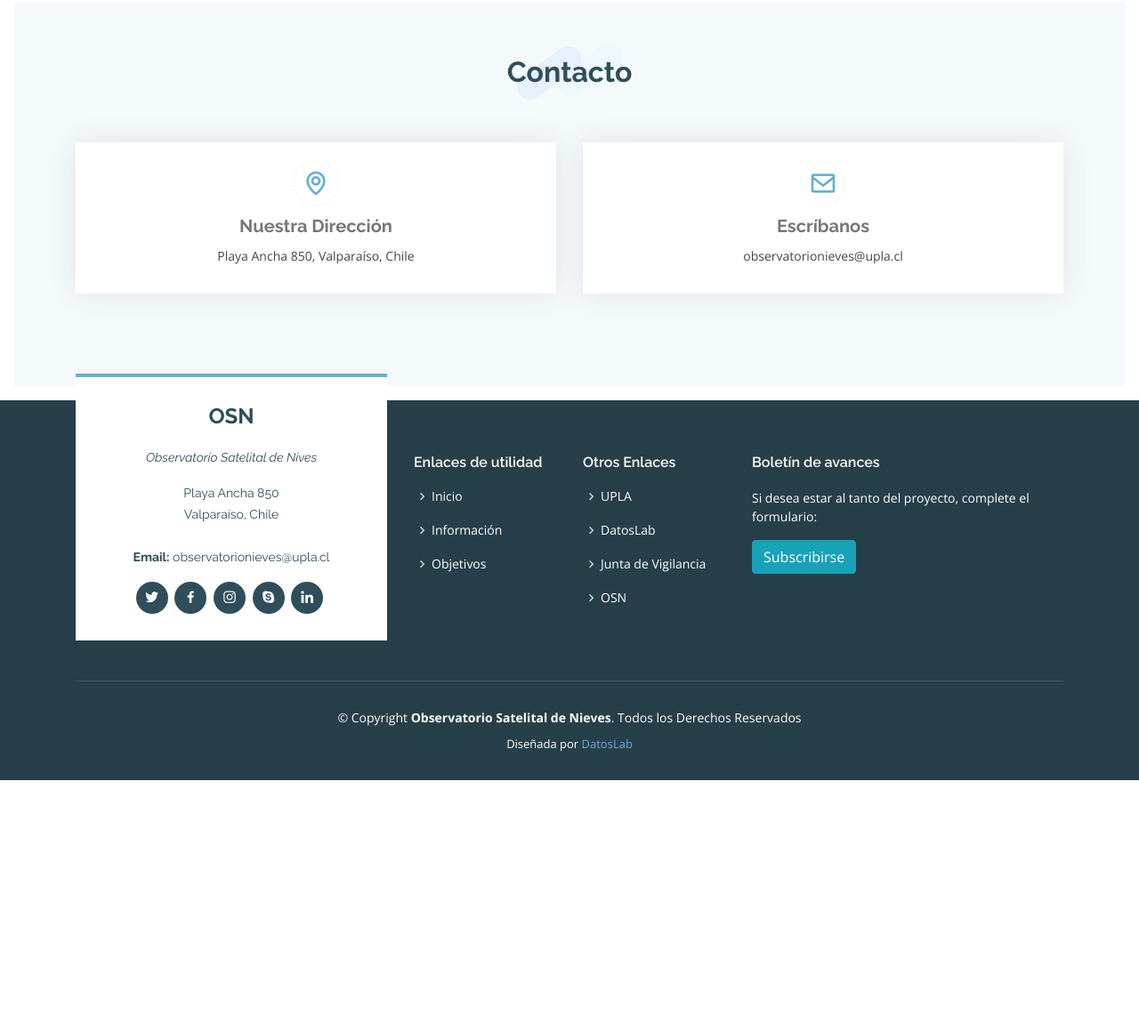
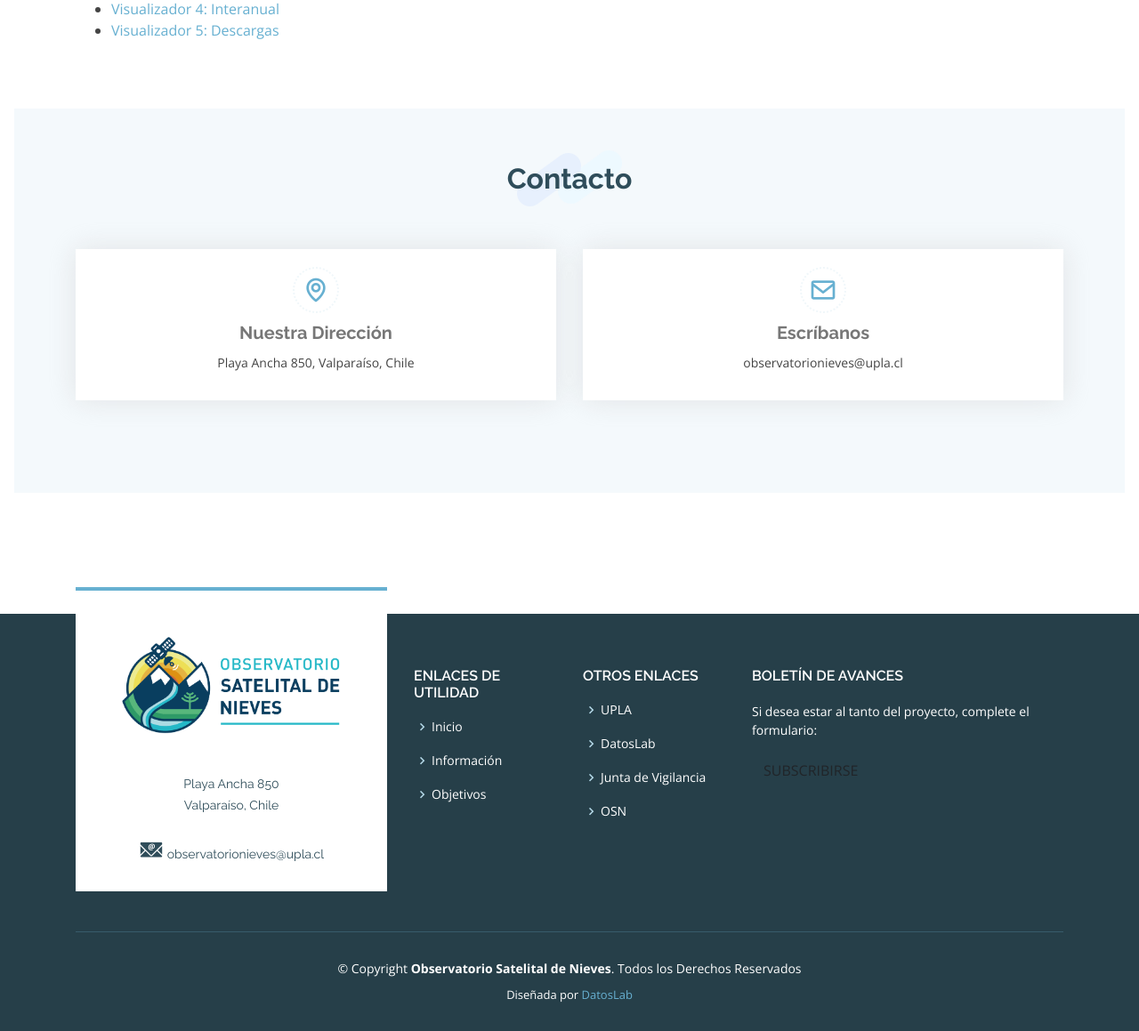
Before and after one commit to DatosLabUPLA/obsnieves-web-legacy, a Django app: page /basededatos in a window 1280 px wide. Shown: the part 2485-3644 px from the top of the page at 89% size. Before the commit the page ends 3362 px from the top, so only its background shows below. Run offline with Django 3.2, Linux system fonts and the light colour scheme; some libraries are stand-ins or nearby versions.

Commit message:
Update: Se actualiza el diseño base

```diff
--- a/core/templates/core/base.html
+++ b/core/templates/core/base.html
@@ -19,12 +19,12 @@
   <meta name="viewport" content="width=device-width, initial-scale=1, shrink-to-fit=no">
 
   <title>Observatorio Satelital de Nieves - {% block title %}{% endblock title %} </title>
-  <meta content="" name="descriptison">
+  <meta content="Observatorio Satelital de Nieves - Chile" name="description">
   <meta content="" name="keywords">
 
   <!-- Favicons -->
-  <link href="assets/img/favicon.png" rel="icon">
-  <link href="assets/img/apple-touch-icon.png" rel="apple-touch-icon">
+  <link href="{% static "img/favicon.png" %}" rel="icon">
+  <link href="{% static "img/apple-touch-icon.png" %}" rel="apple-touch-icon">
 
   <!-- Google Fonts -->
   <link href="https://fonts.googleapis.com/css?family=Open+Sans:300,300i,400,400i,600,600i,700,700i|Raleway:300,300i,400,400i,500,500i,600,600i,700,700i|Poppins:300,300i,400,400i,500,500i,600,600i,700,700i" rel="stylesheet">
@@ -58,38 +58,54 @@
     <div class="container d-flex align-items-center">
 
       <div class="logo mr-auto">
-        <h1 class="text-light"><a href="{% url 'home' %}"><span>OBSERVATORIO NIEVES</span></a></h1>
-        <!-- Uncomment below if you prefer to use an image logo -->
-        <!-- <a href="index.html"><img src="assets/img/logo.png" alt="" class="img-fluid"></a>-->
+        <a href="{% url 'home' %}">
+          {% if request.resolver_match.url_name == "home" %}
+          <img src="{% static 'img/logos_obsnieves/logo-horizontal-color-negativo.png' %}" alt="" class="img-fluid" style="min-height: 100px">
+          {% else %}
+          <img src="{% static 'img/logos_obsnieves/logo-horizontal-color-positivo.png' %}" alt="" class="img-fluid" style="min-height: 100px">
+          {% endif %}
+        </a>
       </div>
 
       <nav class="nav-menu d-none d-lg-block">
         <ul>
 
             <li class="{% if request.resolver_match.url_name == "home" %}active{% endif %}">
-                <a href="{% url 'home' %}">Home</a>
+                <a href="{% url 'home' %}" class="{% if request.resolver_match.url_name == "home" %}text-white{% else %}txt-naranjo-2{% endif %}"><i class="icofont-home"></i> Inicio</a>
             </li>
-            <li class="{% if request.resolver_match.url_name == "team" %}active{% endif %}">
-                <a href="{% url 'team' %}">Equipo de trabajo</a>
+            <li class="drop-down {% if request.resolver_match.url_name == "team" %}active{% endif %}">
+                <a href="#" class="{% if request.resolver_match.url_name == "home" %}text-white{% else %}txt-naranjo-2{% endif %}">Equipo de trabajo</a>
+                <ul>
+                  <li><a href="{% url 'team_director' %}">Directores</a></li>
+                  <li><a href="{% url 'team_investigator' %}">Investigadores</a></li>
+                  <li><a href="{% url 'team_professional' %}">Profesionales</a></li>
+                  <li><a href="{% url 'team_students' %}">Estudiantes</a></li>
+                  <li><a href="{% url 'team_lab' %}">Laboratorios</a></li>
+                  <li><a href="{% url 'team_associate' %}">Entidades Asociadas</a></li>
+                  <li><a href="{% url 'team_collab' %}">Entidades Colaboradoras</a></li>
+              </ul>
             </li>
-            <li class="{% if request.resolver_match.url_name == "database" %}active{% endif %}">
-                <a href="{% url 'database' %}">Base de Datos</a>
+            <li class="drop-down {% if request.resolver_match.url_name == "database" %}active{% endif %}">
+                <a href="#" class="{% if request.resolver_match.url_name == "home" %}text-white{% else %}txt-naranjo-2{% endif %}">Base de Datos</a>
+                <ul>
+                  <li><a href="{% url 'database' %}">Bases de Datos</a></li>
+                  <li><a href="{% url 'display' %}#prototipo1">Escalamiento</a></li>
+              </ul>
             </li>
 
-            <li class="drop-down {% if request.resolver_match.url_name == "display" %}active{% endif %}"><a href="{% url 'display' %}">Visualizadores</a>
+            <li class="drop-down {% if request.resolver_match.url_name == "display" %}active{% endif %}">
+              <a href="#" class="{% if request.resolver_match.url_name == "home" %}text-white{% else %}txt-naranjo-2{% endif %}">Visualizadores</a>
                 <ul>
-                    <li><a href="{% url 'display' %}#prototipo5">Visualizador 1: Estado actual - zona central</a></li>
-                    <li><a href="{% url 'display' %}#prototipo1">Visualizador 2: Estado Actual - cuenca del Río Aconcagua</a></li>
-                    <li><a href="{% url 'display' %}#prototipo2">Visualizador 3: Estacional</a></li>
-                    <li><a href="{% url 'display' %}#prototipo3">Visualizador 4: Interanual</a></li>
-                    <li><a href="{% url 'display' %}#prototipo4">Visualizador 5: Descargas</a></li>
+                    <li><a href="{% url 'display' %}#prototipo5">Visualizadores Descripción</a></li>
+                    <li><a href="{% url 'display' %}#prototipo1">Visualizadores 1 - 5</a></li>
                 </ul>
             </li>
 
-            <li class="drop-down {% if request.resolver_match.url_name == "news" %}active{% endif %}"><a href="">Divulgación</a>
+            <li class="drop-down {% if request.resolver_match.url_name == "news" %}active{% endif %}">
+              <a href="#" class="{% if request.resolver_match.url_name == "home" %}text-white{% else %}txt-naranjo-2{% endif %}">Divulgación</a>
                 <ul>
                     <li><a href="{% url 'news' %}">Noticias</a></li>
-                    <li><a href="{% url 'events' %}">Eventos de divulgación</a></li>
+                    <li><a href="{% url 'events' %}">Eventos</a></li>
                 </ul>
             </li>
 
@@ -99,51 +115,56 @@
     </div>
   </header><!-- End Header -->
 
+  <section id="{% if request.resolver_match.url_name == 'home' %}hero{% else %}hero-obs{% endif %}" class="" style=""></section>
+
   {% block content %}{% endblock content %}
 
+  <section id="page-bottom"></section>
+
   <!-- ======= Footer ======= -->
-  <footer id="footer">
-    <div class="footer-top">
+  <footer id="footer" class="bg-azul-1">
+    <div class="footer-top ">
       <div class="container">
         <div class="row">
 
           <div class="col-lg-4 col-md-6">
-            <div class="footer-info" data-aos="fade-up" data-aos-delay="50">
-              <h3>OSN</h3>
-              <p class="pb-3"><em>Observatorio Satelital de Nives</em></p>
-              <p>
+            <div class="footer-info " data-aos="fade-up" data-aos-delay="50">
+              <h3>
+                <img src="{% static 'img/logos_obsnieves/logo-horizontal-color-positivo.png' %}" alt="" class="img-fluid" style="min-height: 100px">
+              </h3>
+              <p class="txt-azul-1">
                 Playa Ancha 850 <br>
                 Valparaíso, Chile<br><br>
-                <strong>Email:</strong> observatorionieves@upla.cl<br>
+                <i class="icofont-email icofont-2x"></i> observatorionieves@upla.cl<br>
               </p>
-              <div class="social-links mt-3">
+              <!-- <div class="social-links mt-3">
                 <a href="#" class="twitter"><i class="bx bxl-twitter"></i></a>
                 <a href="#" class="facebook"><i class="bx bxl-facebook"></i></a>
                 <a href="#" class="instagram"><i class="bx bxl-instagram"></i></a>
                 <a href="#" class="google-plus"><i class="bx bxl-skype"></i></a>
                 <a href="#" class="linkedin"><i class="bx bxl-linkedin"></i></a>
-              </div>
+              </div> -->
             </div>
           </div>
 
           <div class="col-lg-2 col-md-6 footer-links" data-aos="fade-up" data-aos-delay="150">
-            <h4>Enlaces de utilidad</h4>
+            <h4 class="text-uppercase txt-azul-2">Enlaces de utilidad</h4>
             <ul>
-              <li><i class="bx bx-chevron-right"></i> <a href="{% url 'home' %}">Inicio</a></li>
-              <li><i class="bx bx-chevron-right"></i> <a href="#about">Información</a></li>
-              <li><i class="bx bx-chevron-right"></i> <a href="#services">Objetivos</a></li>
+              <li><i class="bx bx-chevron-right txt-azul-2"></i> <a href="{% url 'home' %}">Inicio</a></li>
+              <li><i class="bx bx-chevron-right txt-azul-2"></i> <a href="#about">Información</a></li>
+              <li><i class="bx bx-chevron-right txt-azul-2"></i> <a href="#services">Objetivos</a></li>
 
               <!--<li><i class="bx bx-chevron-right"></i> <a href="#">Privacy policy</a></li>-->
             </ul>
           </div>
 
           <div class="col-lg-2 col-md-6 footer-links" data-aos="fade-up" data-aos-delay="250">
-            <h4>Otros Enlaces</h4>
+            <h4 class="text-uppercase txt-azul-2">Otros Enlaces</h4>
             <ul>
-              <li><i class="bx bx-chevron-right"></i> <a href="https://www.upla.cl/" target="_blank">UPLA</a></li>
-              <li><i class="bx bx-chevron-right"></i> <a href="https://datoslab.cl/" target="_blank">DatosLab</a></li>
-              <li><i class="bx bx-chevron-right"></i> <a href="http://primeraseccionaconcagua.cl/" target="_blank">Junta de Vigilancia</a></li>
-              <li><i class="bx bx-chevron-right"></i> <a href="https://www.upla.cl/noticias/2020/09/11/upla-creara-primer-observatorio-satelital-de-nieves-de-america-del-sur/" target="_blank">OSN</a></li>
+              <li><i class="bx bx-chevron-right txt-azul-2"></i> <a href="https://www.upla.cl/" target="_blank">UPLA</a></li>
+              <li><i class="bx bx-chevron-right txt-azul-2"></i> <a href="https://datoslab.cl/" target="_blank">DatosLab</a></li>
+              <li><i class="bx bx-chevron-right txt-azul-2"></i> <a href="http://primeraseccionaconcagua.cl/" target="_blank">Junta de Vigilancia</a></li>
+              <li><i class="bx bx-chevron-right txt-azul-2"></i> <a href="https://www.upla.cl/noticias/2020/09/11/upla-creara-primer-observatorio-satelital-de-nieves-de-america-del-sur/" target="_blank">OSN</a></li>
               <!--<li><i class="bx bx-chevron-right"></i> <a href="#">Product Management</a></li>
               <li><i class="bx bx-chevron-right"></i> <a href="#">Marketing</a></li>
               <li><i class="bx bx-chevron-right"></i> <a href="#">Graphic Design</a></li>-->
@@ -151,10 +172,10 @@
           </div>
 
           <div class="col-lg-4 col-md-6 footer-newsletter" data-aos="fade-up" data-aos-delay="350">
-            <h4>Boletín de avances</h4>
+            <h4 class="text-uppercase txt-azul-2">Boletín de avances</h4>
             <p>Si desea estar al tanto del proyecto, complete el formulario:</p>
 
-            <a href="https://docs.google.com/forms/d/e/1FAIpQLSezWLT4Y46nXQY3DKWx0L5qfn6K45ZAL1NbsAfVUSNWUmrGDA/viewform?usp=sf_link" class="btn btn-info" target="_blank">Subscribirse</a>
+            <a href="https://docs.google.com/forms/d/e/1FAIpQLSezWLT4Y46nXQY3DKWx0L5qfn6K45ZAL1NbsAfVUSNWUmrGDA/viewform?usp=sf_link" class="btn btn-obs-info text-uppercase" target="_blank">Subscribirse</a>
 
           </div>
 
```
